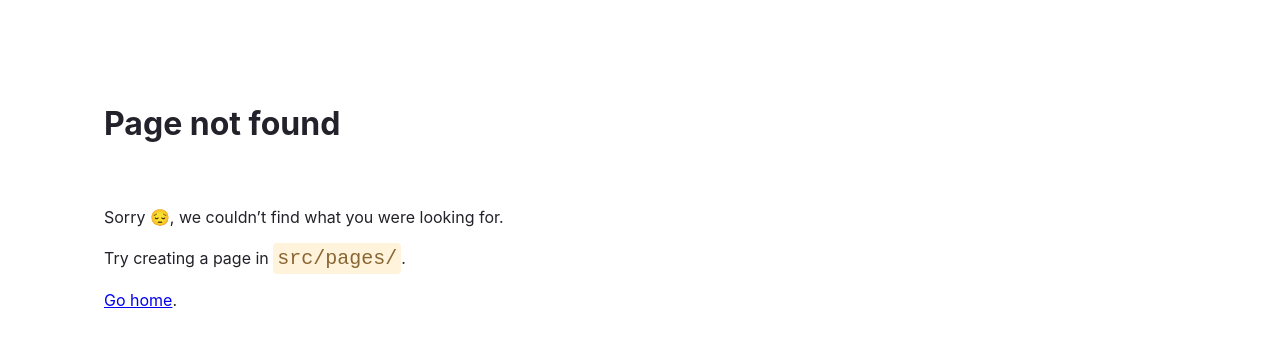
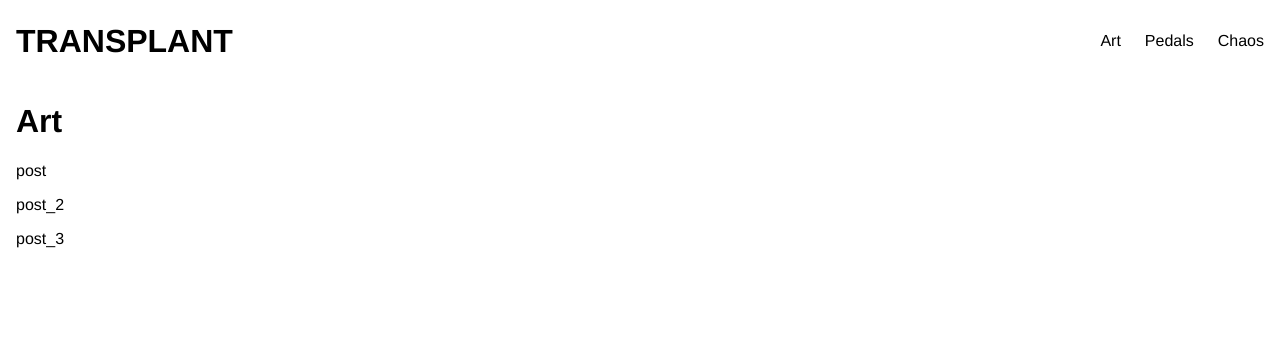
Before and after one commit to zevezev/blog, a Gatsby site: page /art in a window 1280 px wide. Before the commit this address had no page. Built offline with nearby package versions, Linux system fonts and the light colour scheme; Gatsby itself is replaced by a stand-in of ours.

Commit message:
finished tutorial part 4

```diff
--- a/gatsby-config.ts
+++ b/gatsby-config.ts
@@ -2,7 +2,7 @@ import type { GatsbyConfig } from "gatsby";
 
 const config: GatsbyConfig = {
   siteMetadata: {
-    title: `Zev's Artpinions`,
+    title: `TRANSPLANT`,
     siteUrl: `https://www.yourdomain.tld`,
   },
   // More easily incorporate content into your pages through automatic TypeScript type generation and better GraphQL IntelliSense.
@@ -23,8 +23,8 @@ const config: GatsbyConfig = {
     {
       resolve: "gatsby-source-filesystem",
       options: {
-        name: `blog`,
-        path: `${__dirname}/blog`,
+        name: `art`,
+        path: `${__dirname}/art`,
       },
     },
     {
--- /dev/null
+++ b/src/components/PostList.tsx
@@ -0,0 +1,17 @@
+import * as React from "react";
+
+const PostList = ({ postData }: { postData: PostData[] }) => {
+  return (
+    <div>
+      {postData?.map((node) => (
+        <p>{node.name}</p>
+      ))}
+    </div>
+  );
+};
+
+export default PostList;
+
+interface PostData {
+  name: string;
+}
--- /dev/null
+++ b/src/components/globalStyles.ts
@@ -0,0 +1,11 @@
+import { createGlobalStyle } from "styled-components";
+
+const GlobalStyle = createGlobalStyle`
+  body {
+    margin: 0;
+    padding: 0;
+    font-family: Open-Sans, Helvetica, Sans-Serif;
+  }
+`;
+
+export default GlobalStyle;
--- a/src/components/layout.tsx
+++ b/src/components/layout.tsx
@@ -1,6 +1,7 @@
 import * as React from "react";
 import { Link, useStaticQuery, graphql } from "gatsby";
 import styled from "styled-components";
+import GlobalStyle from "./globalStyles";
 
 const Layout = ({
   pageTitle,
@@ -19,56 +20,78 @@ const Layout = ({
     }
   `);
 
+  const pages: { name: string; url: string }[] = [
+    {
+      name: "Art",
+      url: "/art",
+    },
+    {
+      name: "Pedals",
+      url: "/pedals",
+    },
+    {
+      name: "Chaos",
+      url: "/chaos",
+    },
+  ];
+
   return (
+    <>
+      <GlobalStyle />
       <LayoutComponent>
-      <header>
-        <SiteTitle>{data.site.siteMetadata.title}</SiteTitle>
-      </header>
+        <Header>
+          <SiteTitle>
+            <LinkText to={"/"}>{data.site.siteMetadata.title} </LinkText>
+          </SiteTitle>
+
+          {/* todo put this in an expand on movile and change the flex direciton */}
           <NavComponent>
             <NavLinks>
-          <NavLinkItem>
-            <LinkText to="/">Home</LinkText>
-          </NavLinkItem>
-          <NavLinkItem>
-            <LinkText to="/about">About</LinkText>
-          </NavLinkItem>
-          <NavLinkItem>
-            <LinkText to="/blog">Blog</LinkText>
-          </NavLinkItem>
+              {pages.map((page) => (
+                <LinkText to={page.url}>{page.name}</LinkText>
+              ))}
             </NavLinks>
           </NavComponent>
+        </Header>
         <main>
           <h1>{pageTitle}</h1>
           {children}
         </main>
       </LayoutComponent>
+    </>
   );
 };
 const LayoutComponent = styled.div`
   display: flex;
   flex-direction: column;
-  gap: 3rem;
-  margin: 4rem;
-  font: sans-serif;
+  gap: 1rem;
+  margin: 1rem;
 `;
-const NavComponent = styled.nav`
-  border-bottom: 1px solid gray;
+const Header = styled.header`
+  margin: 0;
+  display: flex;
+  justify-content: space-between;
+  align-items: center;
 `;
+const NavComponent = styled.nav``;
 const NavLinks = styled.ul`
   display: flex;
   list-style: none;
   padding-left: 0;
+  align-items: center;
+  gap: 1.5rem;
 `;
 const NavLinkItem = styled.li`
   padding-right: 2rem;
 `;
 const LinkText = styled(Link)`
   color: black;
+  text-decoration: none;
 `;
 const SiteTitle = styled.h1`
-  font-size: 3rem;
+  font-size: 2rem;
   color: gray;
   font-weight: 700;
-  margin: 3rem 0;
+  margin: 0;
 `;
 export default Layout;
--- a/src/components/seo.js
+++ b/src/components/seo.tsx
@@ -1,7 +1,7 @@
 import * as React from "react";
 import { graphql, useStaticQuery } from "gatsby";
 
-const Seo = ({ pageTitle }) => {
+const Seo = ({ pageTitle }: { pageTitle: string }) => {
   const data = useStaticQuery(graphql`
     query {
       site {
--- /dev/null
+++ b/src/components/theme.ts
@@ -0,0 +1,33 @@
+import { DefaultTheme } from "styled-components";
+export const defaultTheme: DefaultTheme = {
+  borderRadius: "4px",
+  palette: {
+    common: {
+      black: "#222831",
+      white: "#ffffff",
+    },
+    primary: {
+      main: "#726a95",
+      contrastText: "#ffffff",
+    },
+    secondary: {
+      main: "#709fb0",
+      contrastText: "#ffffff",
+    },
+    sections: {
+      artists: {
+        main: "#FFC9DC",
+      },
+      about: {
+        main: "#E3EEFF",
+      },
+      artpinions: {
+        main: "#E5FFE3",
+      },
+      chaos: {
+        main: "#222831",
+        contrastText: "#ffffff",
+      },
+    },
+  },
+};
--- a/src/pages/about.tsx
+++ b/src/pages/about.tsx
@@ -4,7 +4,7 @@ import { StaticImage } from "gatsby-plugin-image";
 import * as React from "react";
 import styled from "styled-components";
 import Layout from "../components/layout";
-import Seo from "../components/seo.js";
+import Seo from "../components/seo";
 
 const PicHolder = styled.div`
   display: flex;
--- /dev/null
+++ b/src/pages/art.tsx
@@ -0,0 +1,31 @@
+import { graphql } from "gatsby";
+import React from "react";
+import Layout from "../components/layout";
+import PostList from "../components/PostList";
+export const query = graphql`
+  query {
+    allFile(filter: { sourceInstanceName: { eq: "art" } }) {
+      nodes {
+        name
+      }
+    }
+  }
+`;
+interface IData {
+  data: {
+    allFile: {
+      nodes: {
+        name: string;
+      }[];
+    };
+  };
+}
+const Art: React.FC<IData> = ({ data }) => {
+  const postData = data?.allFile?.nodes || [];
+  return (
+    <Layout pageTitle="Art">
+      <PostList postData={postData} />
+    </Layout>
+  );
+};
+export default Art;
```
Also changed, not shown: src/components/button.tsx (added, +27 -0 lines), src/pages/blog.tsx (deleted, +0 -32 lines), src/pages/index.tsx (+6 -1 lines), src/styled.d.ts (added, +27 -0 lines), art/post.mdx (added), art/post_2.mdx (added), art/post_3.mdx (added). Lines whose indentation alone changed are shown as unchanged.
